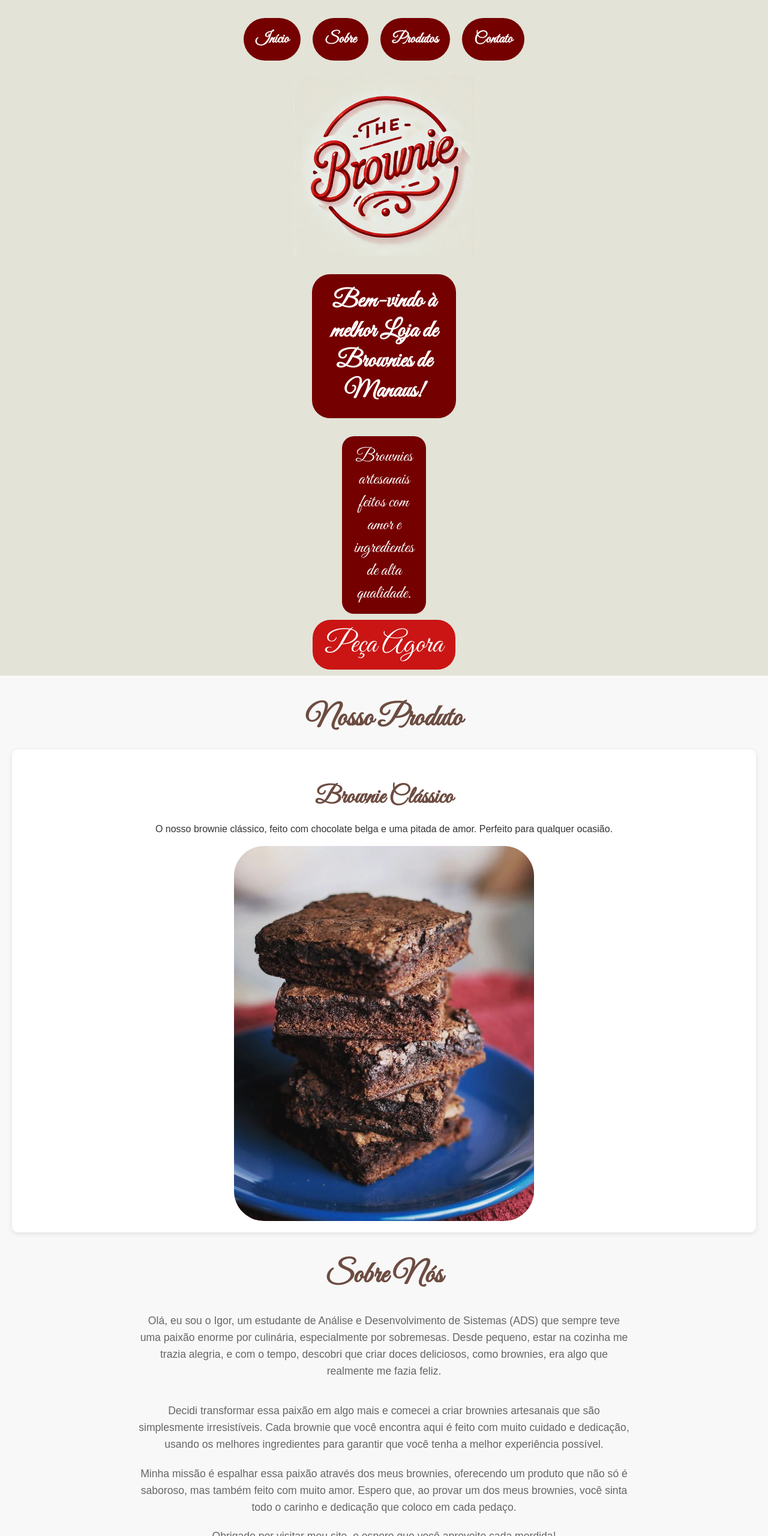
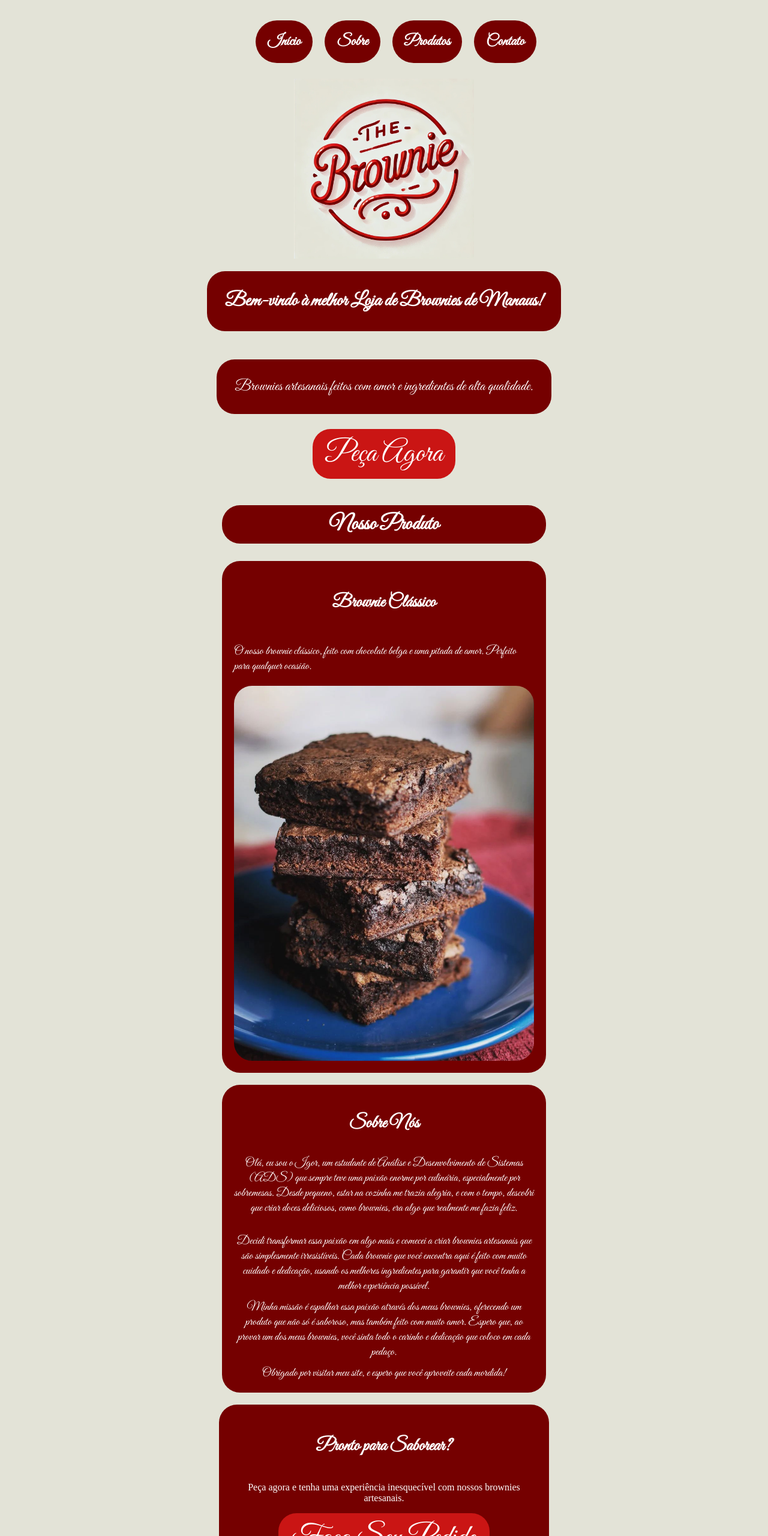
Before and after one commit to pkosby/thebrowniemao, a plain HTML site: page index.html in a window 1280 px wide. Shown: the top 2560 px of the page at 60% size. Drawn offline with Linux system fonts and the light colour scheme; a script that the page names is missing.

Commit message:
treino thebrowniemao flexbox

```diff
--- a/index.html
+++ b/index.html
@@ -19,10 +19,12 @@
                 <li class="nav-item"><a href="#contato" class="nav-link">Contato</a></li>
             </ul>
         </nav>
-        <img src="images/thebrownielogo.png" alt="Logo" class="header-image">
-        <h1 class="header-title">Bem-vindo à melhor Loja de Brownies de Manaus!</h1>
-        <p class="header-subtitle">Brownies artesanais feitos com amor e ingredientes de alta qualidade.</p>
-        <a href="#cta" class="btn cta-btn">Peça Agora</a>
+        <div class="flex-header">
+            <img src="images/thebrownielogo.png" alt="Logo" class="header-image">
+            <h1 class="header-title">Bem-vindo à melhor Loja de Brownies de Manaus!</h1>
+            <p class="header-subtitle">Brownies artesanais feitos com amor e ingredientes de alta qualidade.</p>
+            <a href="#cta" class="btn cta-btn">Peça Agora</a>
+        </div>
     </header>
 
     <!-- Seção Principal -->
@@ -35,19 +37,19 @@
                 <img src="images/brownie-foto.png" alt="Logo" class="brownie-image">
             </div>
         </section>
-        <section id="sobre" class="section sobre-section"></section>
-            <h2 class="section-title">Sobre Nós</h2>
-            <p class="section-text">Olá, eu sou o Igor, um estudante de Análise e Desenvolvimento de Sistemas (ADS) que sempre teve uma paixão enorme por culinária, especialmente por sobremesas. Desde pequeno, estar na cozinha me trazia alegria, e com o tempo, descobri que criar doces deliciosos, como brownies, era algo que realmente me fazia feliz.</p>
-            <p1 class="section-text">Decidi transformar essa paixão em algo mais e comecei a criar brownies artesanais que são simplesmente irresistíveis. Cada brownie que você encontra aqui é feito com muito cuidado e dedicação, usando os melhores ingredientes para garantir que você tenha a melhor experiência possível.</p1>
-            <p2 class="section-text">Minha missão é espalhar essa paixão através dos meus brownies, oferecendo um produto que não só é saboroso, mas também feito com muito amor. Espero que, ao provar um dos meus brownies, você sinta todo o carinho e dedicação que coloco em cada pedaço.</p2>
-            <p3 class="section-text">Obrigado por visitar meu site, e espero que você aproveite cada mordida!</p3>
+        <section id="sobre" class="sobre-section">
+            <h2 class="sobre-title">Sobre Nós</h2>
+            <p class="sobre-description">Olá, eu sou o Igor, um estudante de Análise e Desenvolvimento de Sistemas (ADS) que sempre teve uma paixão enorme por culinária, especialmente por sobremesas. Desde pequeno, estar na cozinha me trazia alegria, e com o tempo, descobri que criar doces deliciosos, como brownies, era algo que realmente me fazia feliz.</p>
+            <p1 class="sobre-description">Decidi transformar essa paixão em algo mais e comecei a criar brownies artesanais que são simplesmente irresistíveis. Cada brownie que você encontra aqui é feito com muito cuidado e dedicação, usando os melhores ingredientes para garantir que você tenha a melhor experiência possível.</p1>
+            <p2 class="sobre-description">Minha missão é espalhar essa paixão através dos meus brownies, oferecendo um produto que não só é saboroso, mas também feito com muito amor. Espero que, ao provar um dos meus brownies, você sinta todo o carinho e dedicação que coloco em cada pedaço.</p2>
+            <p3 class="sobre-description">Obrigado por visitar meu site, e espero que você aproveite cada mordida!</p3>
         </section>
     </main>
 
     <!-- Seção de Chamada para Ação -->
-    <section id="cta" class="section cta-section">
-        <h2 class="section-title">Pronto para Saborear?</h2>
-        <p class="section-text">Peça agora e tenha uma experiência inesquecível com nossos brownies artesanais.</p>
+    <section id="cta" class="cta-section">
+        <h2 class="cta-title">Pronto para Saborear?</h2>
+        <p class="cta-text">Peça agora e tenha uma experiência inesquecível com nossos brownies artesanais.</p>
         <a href="https://wa.me/559294441626?text=Olá!%20Tudo%20bem?%20Vi%20a%20sua%20página%20e%20fiquei%20muito%20interessado(a)%20em%20encomendar%20alguns%20brownies.%20Poderia%20me%20passar%20mais%20informações%20sobre%20os%20valores%20e%20a%20disponibilidade%20de%20entrega?%20Aguardo%20seu%20retorno.%20Obrigado(a)!" target="_blank" class="btn cta-btn whatsapp-link">Faça Seu Pedido</a>
     </section>
 
--- a/style.css
+++ b/style.css
@@ -1,33 +1,20 @@
-/* Estilos Globais */
-body.body {
-    font-family: Arial, sans-serif;
-    margin: 0;
-    padding: 0;
-    background-color: #f8f8f8;
-    color: #333;
+body {
+    background-color: #e3e3d7;
+    display: flex;
+    flex-direction: column;
+    align-items: center;
 }
 
-/* Cabeçalho */
-.header-image{
-    height: auto;
-    width: 300px;
-}
 .header {
-    background-color: #e3e3d7;
-    color: white;
-    padding: 20px;
-    text-align: center;
 }
 
 .nav {
-    margin-bottom: 15px;
 }
 
 .nav-list {
+    display: flex;
+    flex-direction: row;
     list-style-type: none;
-    padding: 0;
-    margin: 0;
-    display: flex;
     justify-content: center;
 }
 
@@ -47,36 +34,40 @@ body.body {
     font-weight: bold;
 }
 
-.nav-link:hover {
-    text-decoration: underline;
+.flex-header {
+    display: flex;
+    flex-direction: column;
+    align-items: center;
+}
+.header-image{
+    display: flex;
+    flex:1;
+    width:300px;
 }
 
 .header-title {
-    font-size: 2.5em;
-    padding: 20px;
+    display: flex;
+    justify-content: center;
     background-color: #750000;
-    margin-right: 500px;
-    margin-left: 500px;
+    padding:30px;
     border-radius: 30px;
+    color:white;
     font-family: 'Great Vibes', cursive;
 }
 
 .header-subtitle {
-    display: block;
-    font-size: 30px;
-    margin-bottom: 20px;
+    display: flex;
+    justify-content: center;
+    font-size: 25px;
     background-color: #750000;
-    padding: 15px;
-    margin-left: 550px;
-    margin-right: 550px;
-    border-radius: 20px;
+    padding:30px;
+    border-radius: 30px;
+    color:white;
     font-family: 'Great Vibes', cursive;
-    font-weight: 300;
 }
-.produto{
-    text-align: center;
-}
-.btn.cta-btn {
+
+
+.cta-btn {
     background-color: #ca1514;
     color: white;
     padding: 10px 20px;
@@ -87,116 +78,125 @@ body.body {
     margin-bottom: 15px;
 }
 
-.btn.cta-btn:hover {
-    background-color: #cf8a24;
-}
 
-/* Seção Principal */
 .main {
-    padding: 20px;
-}
-
-.section {
-    margin-bottom: 40px;
-}
-.brownie-image{
-    height: auto;
-    width: 500px;
-    border-radius: 50px;
+    display: flex;
+    flex-direction: column;
+    align-items: center;
 }
 .section-title {
-    font-size: 50px;
-    margin-bottom: 20px;
-    margin-top: 20px;
-    text-align: center;
-    color: #6d4c41;
     font-family: 'Great Vibes', cursive;
+    background-color: #750000;
+    color: white;
+    border-radius: 30px;
+    font-size:35px;
+    padding: 10px;
+    display: flex;
+    flex-direction: column;
+    align-items: center;
 }
-
-.section-text {
-    font-size: 1.1em;
-    display: block;
-    line-height: 1.6;
-    text-align: center;
-    color: #666;
-    margin-left: 200px;
-    margin-right: 200px;
-    padding:10px;
-}
-
-.produtos-section .produto {
-    background-color: white;
-    padding: 15px;
-    margin: 20px 0;
-    border-radius: 10px;
-    box-shadow: 0px 2px 8px rgba(0, 0, 0, 0.1);
+.produto {
+    display: flex;
+    flex-direction: column;
+    align-items: center;
+    color:white;
+    padding:20px;
+    border-radius: 30px;
+    background-color: #750000;
+    font-family: 'Great Vibes', cursive;
+    font-size:20px;
+    height: auto;
+    max-width: 500px;
 }
 
 .produto-title {
-    font-size: 40px;
-    margin-bottom: 10px;
-    color: #6d4c41;
-    font-family: 'Great Vibes', cursive;
+    font-size:30px;
 }
 
 .produto-description {
-    font-size: 1em;
-    line-height: 1.5;
-    color: #333;
 }
 
-/* Seção de Chamada para Ação */
-.cta-section {
-    background-color: #860000;
+.brownie-image {
+    display: flex;
+    justify-content: center;
+    height: auto;
+    max-width: 500px;
+    border-radius: 30px;
+}
+.sobre-section{
+    display: flex;
+    flex-direction: column;
+    align-items: center;
     color: white;
-    padding: 40px 20px;
+    padding: 20px;
+    border-radius: 30px;
+    background-color: #750000;
+    font-family: 'Great Vibes', cursive;
+    font-size: 20px;
+    margin-top: 20px;
+    height: auto;
+    max-width: 500px;
+}
+.sobre-title{
+    font-size: 30px;
+    color: white;
+}
+.sobre-description{
+    margin-top: 10px;
+    font-size: 20px;
+    color: white;
     text-align: center;
-    border-radius: 10px;
+
 }
 
-.cta-section .section-title {
+.cta-section {
+    display: flex;
+    flex-direction: column;
+    align-items: center;
+    color: white;
+    padding: 25px;
+    border-radius: 30px;
+    background-color: #750000;
+    margin-top: 20px;
+    height: auto;
+    max-width: 500px;
+}
+.cta-title{
+    font-family: 'Great Vibes', cursive;
+    font-size:30px;
+}
+.cta-text{
+    text-align: center;
+}
+.contato-section{
+    display: flex;
+    flex-direction: column;
+    align-items: center;
+    color: white;
+    padding: 25px;
+    border-radius: 30px;
+    background-color: #750000;
+    margin-top: 20px;
+    height: auto;
+    max-width: 500px;
+    text-align: center;
+}
+.whatsapp-link {
     color: white;
 }
 
-.cta-section .section-text {
-    margin-bottom: 20px;
-    font-size: 1.2em;
-    color: white;
+.footer {
 }
 
-/* Rodapé */
-.footer {
-    background-color: #6d4c41;
-    color: white;
-    padding: 20px;
-    text-align: center;
-}
-
-.contato-section .section-title {
-    color: white;
+.contato-section {
 }
 
 .address {
-    margin-top: 20px;
-}
-
-.address-item {
-    margin: 5px 0;
 }
 
 .address-link {
-    color: white;
-    text-decoration: none;
-}
-
-.address-link:hover {
-    text-decoration: underline;
+    color:white;
 }
 
 .footer-text {
-    margin-top: 20px;
-    font-size: 0.9em;
 }
-#section-text{
-    color:white;
-}
--- /dev/null
+++ b/style2.css
@@ -0,0 +1,220 @@
+/* Estilos Globais */
+body.body {
+    font-family: Arial, sans-serif;
+    margin: 0;
+    padding: 0;
+    background-color: #f8f8f8;
+    color: #333;
+}
+
+/* Cabeçalho */
+.header-image{
+    height: auto;
+    width: 300px;
+}
+.header {
+    background-color: #e3e3d7;
+    color: white;
+    padding: 20px;
+    text-align: center;
+}
+
+.nav {
+    margin-bottom: 15px;
+}
+
+.nav-list {
+    list-style-type: none;
+    padding: 0;
+    margin: 0;
+    display: flex;
+    justify-content: center;
+}
+
+.nav-item {
+    margin: 15px;
+    background-color:#750000;
+    padding: 20px;
+    margin: 10px;
+    border-radius: 50px;
+    font-family: 'Great Vibes', cursive;
+    font-size: 25px;
+}
+
+.nav-link {
+    color: white;
+    text-decoration: none;
+    font-weight: bold;
+}
+
+.nav-link:hover {
+    text-decoration: underline;
+}
+
+.header-title {
+    font-size: 2.5em;
+    padding: 20px;
+    background-color: #750000;
+    margin-right: 500px;
+    margin-left: 500px;
+    border-radius: 30px;
+    font-family: 'Great Vibes', cursive;
+}
+
+.header-subtitle {
+    display: block;
+    font-size: 30px;
+    margin-bottom: 20px;
+    background-color: #750000;
+    padding: 15px;
+    margin-left: 550px;
+    margin-right: 550px;
+    border-radius: 20px;
+    font-family: 'Great Vibes', cursive;
+    font-weight: 300;
+}
+.produto{
+    text-align: center;
+}
+.btn.cta-btn {
+    background-color: #ca1514;
+    color: white;
+    padding: 10px 20px;
+    text-decoration: none;
+    border-radius: 30px;
+    font-family: 'Great Vibes', cursive;
+    font-size: 50px;
+    margin-bottom: 15px;
+}
+
+.btn.cta-btn:hover {
+    background-color: #cf8a24;
+}
+
+/* Seção Principal */
+.main {
+    padding: 20px;
+}
+
+.section {
+    margin-bottom: 40px;
+}
+.brownie-image{
+    height: auto;
+    width: 500px;
+    border-radius: 50px;
+}
+.section-title {
+    font-size: 50px;
+    margin-bottom: 20px;
+    margin-top: 20px;
+    text-align: center;
+    color: #6d4c41;
+    font-family: 'Great Vibes', cursive;
+}
+
+.section-text {
+    font-size: 1.1em;
+    display: block;
+    line-height: 1.6;
+    text-align: center;
+    color: #666;
+    margin-left: 200px;
+    margin-right: 200px;
+    padding:10px;
+}
+
+.produtos-section .produto {
+    background-color: white;
+    padding: 15px;
+    margin: 20px 0;
+    border-radius: 10px;
+    box-shadow: 0px 2px 8px rgba(0, 0, 0, 0.1);
+}
+
+.produto-title {
+    font-size: 40px;
+    margin-bottom: 10px;
+    color: #6d4c41;
+    font-family: 'Great Vibes', cursive;
+}
+
+.produto-description {
+    font-size: 1em;
+    line-height: 1.5;
+    color: #333;
+}
+
+/* Seção de Chamada para Ação */
+.cta-section {
+    background-color: #860000;
+    color: white;
+    padding: 40px 20px;
+    text-align: center;
+    border-radius: 10px;
+}
+
+.cta-section .section-title {
+    color: white;
+}
+
+.cta-section .section-text {
+    margin-bottom: 20px;
+    font-size: 1.2em;
+    color: white;
+}
+
+/* Rodapé */
+.footer {
+    background-color: #6d4c41;
+    color: white;
+    padding: 20px;
+    text-align: center;
+}
+
+.contato-section .section-title {
+    color: white;
+}
+
+.address {
+    margin-top: 20px;
+}
+
+.address-item {
+    margin: 5px 0;
+}
+
+.address-link {
+    color: white;
+    text-decoration: none;
+}
+
+.address-link:hover {
+    text-decoration: underline;
+}
+
+.footer-text {
+    margin-top: 20px;
+    font-size: 0.9em;
+}
+#section-text{
+    color:white;
+}
+
+/* inicio flex */
+
+.nav-list{
+    display: flex;
+    justify-content: space-evenly;
+    justify-content: center;
+}
+.flex-header{
+    display: flex;
+    flex-direction: column;
+    align-items: center;
+}
+.header-title{
+    display: flex;
+    justify-content: center;
+    flex-wrap: nowrap;
+}
```
